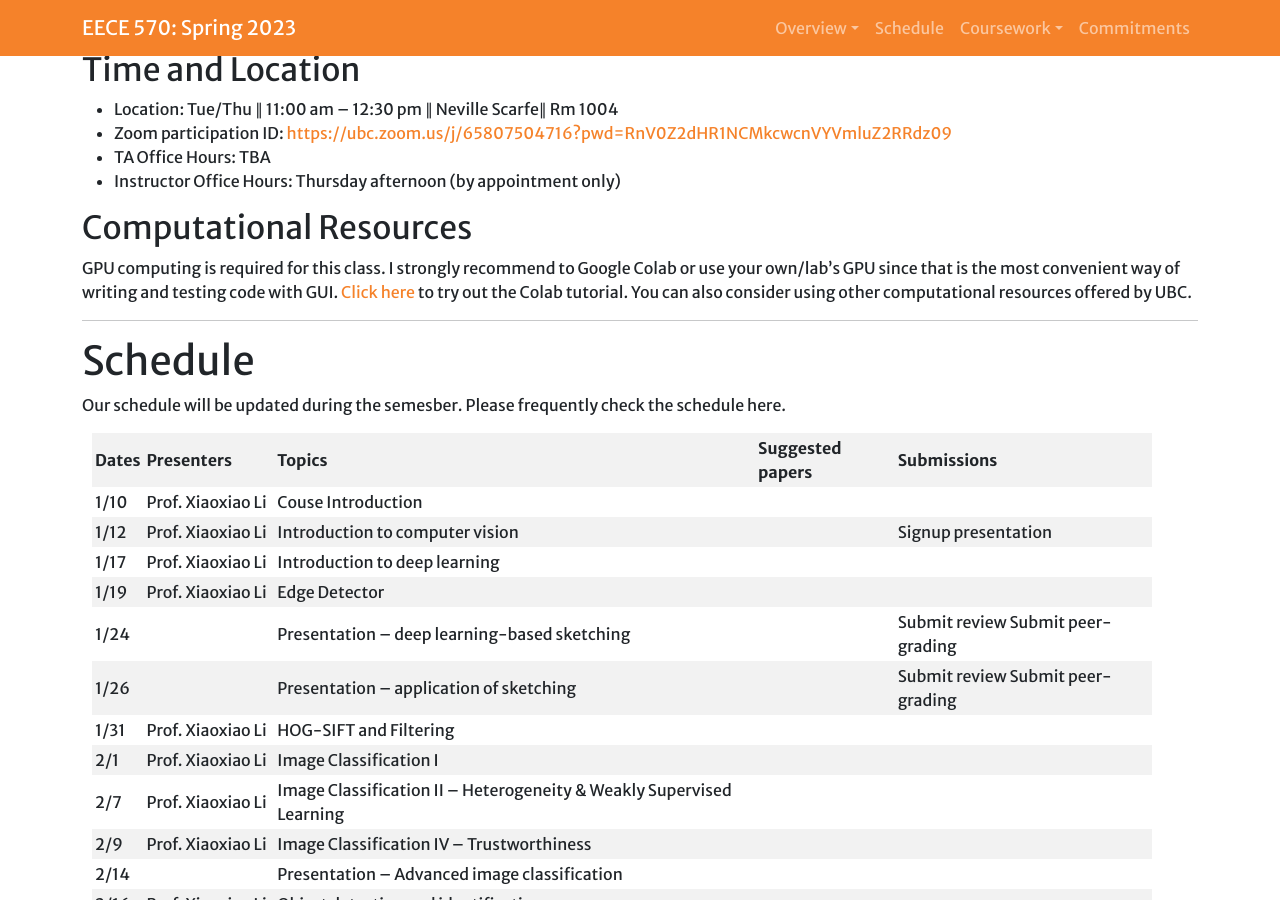
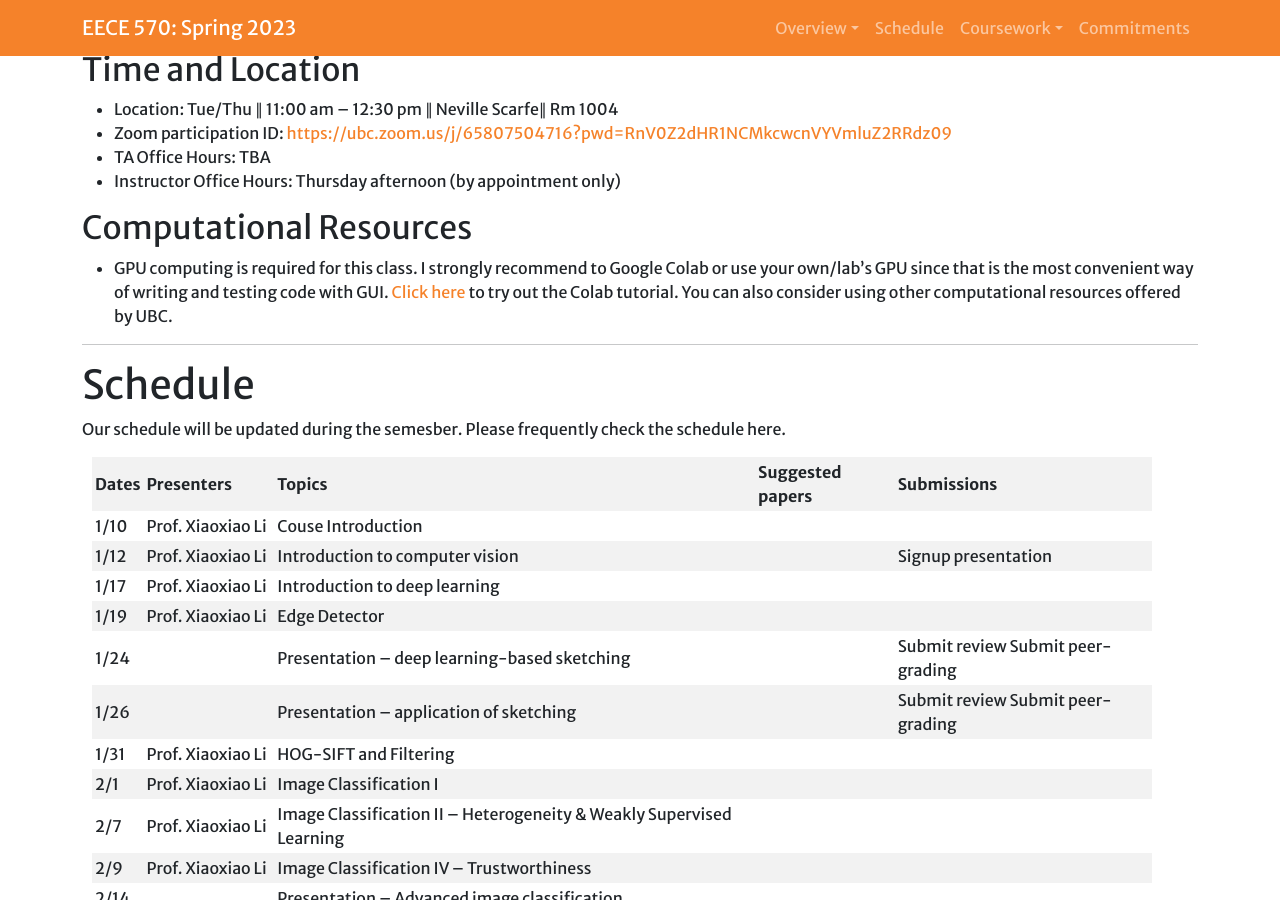
Before and after one commit to xxlya/EECE-570, a Jekyll site: the page built from index.md, in a window 1280 px wide and 900 px high, scrolled down 746 px. Built offline with Jekyll 4.4.1, drawn with Linux system fonts in a browser that asks for light colours; a script that is not in the unit is left out.

```diff
--- a/index.md
+++ b/index.md
@@ -44,7 +44,7 @@ Tue/Thu ∥ 11:00 am – 12:30 pm ∥ Neville Scarfe∥ Rm 1004
 
 ## Computational Resources
 
-GPU computing is required for this class. I strongly recommend to Google Colab or use your
+* GPU computing is required for this class. I strongly recommend to Google Colab or use your
 own/lab’s GPU since that is the most convenient way of writing and testing code with GUI. [Click
 here](https://colab.research.google.com/github/cs231n/cs231n.github.io/blob/master/python-colab.ipynb) to try out the Colab tutorial. You can also consider using other computational resources
 offered by UBC.
```
